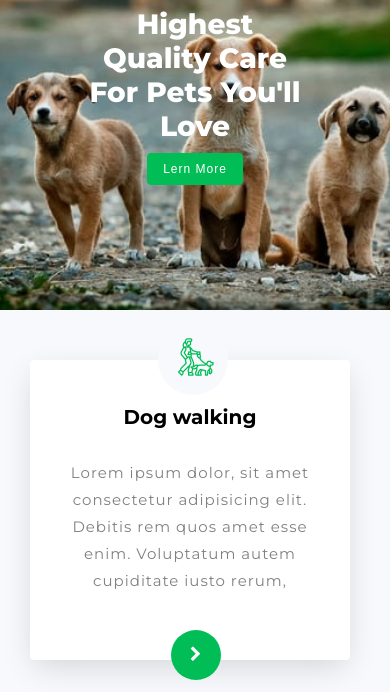
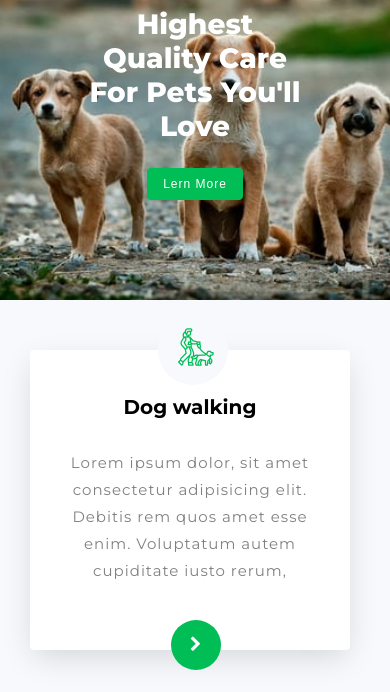
Before and after one commit to BayezidAhmed/petcare, a plain HTML site: page index.html in a window 390 px wide. Shown: the part 122-814 px from the top of the page. Drawn offline with Linux system fonts and the light colour scheme; a web font is replaced by a local one.

Commit message:
Update grid.css

```diff
--- a/css/grid.css
+++ b/css/grid.css
@@ -39,7 +39,7 @@
         margin-top: 70px !important;
     }
     .banner{
-        padding:50px 25px 125px 25px !important;
+        padding:50px 25px 100px 25px !important;
       }
     .banner-text h3{
         padding:10px 40px !important;
@@ -52,6 +52,7 @@
         padding:8px 15px !important;
         font-size: 12px !important;
         font-weight: 400 !important;
+        margin-top: 15px !important;
         letter-spacing: 1px !important;
       }
       #btp-btn{
@@ -161,6 +162,7 @@
         display: block !important;
       }
       .loader img{
+          height: 100vh !important;
         width: 430px !important;
         margin-left: 20px !important;
       }
```
